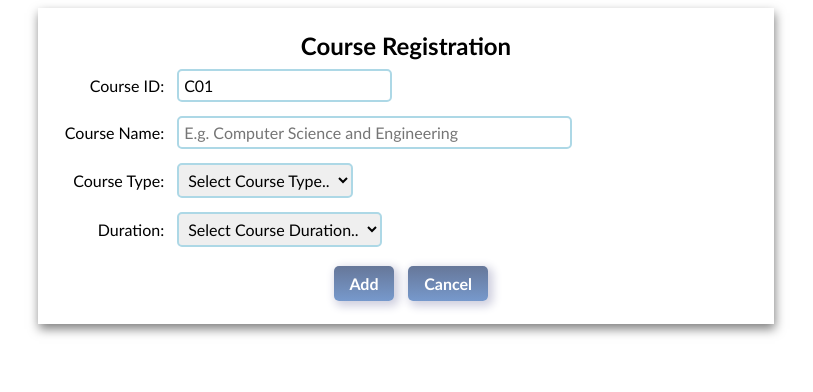
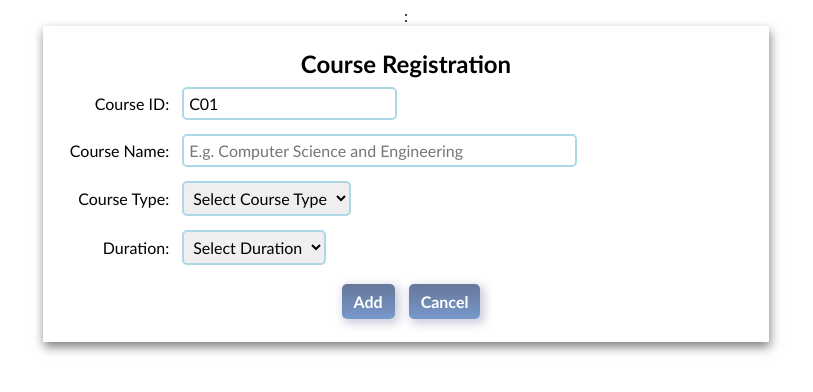
Before and after one commit to Aman0905/courseregistration.github.io, a plain HTML site: page index.html in a window 1280 px wide. Shown: the whole page, without its empty margins (234-1047 px from the left). Drawn offline with Linux system fonts and the light colour scheme.

Commit message:
Update index.html

```diff
--- a/index.html
+++ b/index.html
@@ -1,155 +1,109 @@
 <!doctype html>
 <html>
+	<head>
+		<meta name="viewport" content="width=device-width, initial"/>
+		<meta charset="UTF-8"/>
 
-<head>
-    <meta name="viewport" content="width=device-width" />
-    <meta charset="UTF-8" />
-
-
-    <title>
-        Course Registration
-    </title>
+		<title>Course Registration</title>
 		<style type="text/css">
-        .commonHeader {
+			.commonHeader{
 				font-family: calibri;
 				font-size: x-large;
 				font-weight: bold;
 				text-align: center;
 				margin: 5px;
-
-
 			}
-
-        .commonLabel {
+			.commonLabel{
 				font-family: calibri;
 				font-size: medium;
 				text-align: right;
 				margin: 5px;
 				padding: 5px;
-
 			}
-
-        .commonInput {
+			.commonInput{
 				font-family: calibri;
 				font-size: medium;
+				border: 2px solid lightblue;
 				border-radius: 5px;
-            border: 2px solid lightblue;
 				text-align: left;
 				margin: 5px;
 				padding: 5px;
-
 			}
-
-        .commonInput {
-            font-family: calibri;
-            font-size: medium;
-            border-radius: 5px;
-            border: 2px solid lightblue;
-            text-align: left;
-            margin: 5px;
-            padding: 5px;
-
-        }
-
-        .headerCell {
+			.headerCell{
 				font-family: calibri;
 				font-size: large;
 				color: #8f3925;
+				border: 2px solid #934422;
 				border-radius: 5px;
-            border: 2px solid #934422;
 				text-align: center;
-            margin: 5px;
-            background: #efbada;
+				background: #efbaba;
 				padding: 10px;
-
 			}
-
-        .commonCell {
+			.commonCell{
 				font-family: calibri;
 				font-size: medium;
 				color: #122354;
+				border: 2px solid #934422;
 				border-radius: 5px;
-            border: 1px solid #934422;
 				text-align: center;
-            margin: 5px;
-            padding: 5px;
-
+				padding: 10px;
 			}
-
-        .error {
+			.error{
 				font-family: calibri;
 				font-size: small;
+				color: #ee2354;
 				font-style: italic;
-            color: #ee2354;
 				text-align: left;
-            margin: 5px;
 				padding: 5px;
 				width: 150px;
-
-
 			}
-
-        .box {
-            box-shadow: 1px 5px 10px rgba(0, 0, 0, 0.5);
+			.box{
+				box-shadow: 1px 5px 10px rgba(0,0,0,0.5);
 				box-sizing: border-box;
 				margin: 20px, 20px;
 				padding: 20px;
 				justify-content: center;
-
 			}
-
-        .buttons {
+			.buttons{
 				font-family: calibri;
 				font-size: 16px;
 				font-weight: bold;
+				border: none;
 				border-radius: 5px;
 				margin-left: 10px;
 				margin-top: 10px;
 				padding: 8px 12px 8px 12px;
 				box-shadow: 3px 3px 10px 2px #CECEDE;
-            border: none;
 				background: linear-gradient(180deg, #667799, #7799CC);
 				color: white;
-
 			}
-
-        .buttons:hover {
+			.buttons:hover{
 				border: 1px solid royalblue;
+				padding: 10px 14px 10px 14px;
 				box-shadow: 3px 3px 10px 2px #CCCCDD;
-            padding: 10px 14px 10px 14 px;
 				cursor: pointer;
 				background: linear-gradient(180deg, #DCDCEE, #FEFEFF);
 				color: royalblue;
-
 			}
-
-        .buttons:focus {
-            background: linear-gradient(180deg, #dcdcee, #FEFEFF);
+			.buttons:focus{
+				background: linear-gradient(180deg, #DCDCEE, #FEFEFF);
 				color: royalblue;
-
 			}
 		</style>
-</head>
-
-<body style="background-color:white" onload="generateCid()">
+	<body onload="generateCourseId()">
 		<center>
-        <form name="frmCourseReg" id="frmCourseReg" method="POST">
+			<form name="frmCourseReg" id="frmCourseReg" method="POST" action="">
 				<table class="box">
 					<tr>
 						<td colspan="3" class="commonHeader">Course Registration</td>
 					</tr>
 					<tr>
 						<td class="commonLabel">Course ID:</td>
-                    <td colspan="2"><input type="text" id="txtcourseid" name="txtcourseid" readonly class="commonInput">
-                    </td>
+						<td colspan="2"><input type="text" id="txtCourseId" name="txtCourseId" readonly class="commonInput"></input></td>
 					</tr>
 					<tr>
 						<td class="commonLabel">Course Name:</td>
-                    <td>
-                        <input type="text" id="txtCourseName" name="txtCourseName" size="40" maxlength="50"
-                            onblur="chkName(this)" autocomplete=true placeholder="E.g. Computer Science and Engineering"
-                            class="commonInput">
-                    </td>
+						<td><input class="commonInput" type="text" id="txtCourseName" name="txtCourseName" size="40" maxlength="50" onblur="CheckName(this)" autocomplete=true placeholder="E.g. Computer Science and Engineering"></input></td>
 						<td>
 							<div id="divCName" class="error"></div>
 						</td>
@@ -158,81 +112,81 @@
 						<td class="commonLabel">Course Type:</td>
 						<td colspan="2">
 							<select id="optCourseType" name="optCourseType" class="commonInput">
-                            <option value="">Select Course Type..</option>
-                            <option value="B.tech">B.Tech</option>
-                            <option value="M.tech">M.Tech</option>
-                            <option value="Bachelor">Bachelor</option>
-                            <option value="Master">Master</option>
-                            <option value="Diploma">Diploma</option>
+								<option value="">Select Course Type</option>
+								<option value="B.TECH">B.TECH</option>
+								<option value="M.TECH">M.TECH</option>
+								<option value="BACHELOR">BACHELOR</option>
+								<option value="MASTER">MASTER</option>
+								<option value="DIPLOMA">DIPLOMA</option>
 							</select>
 						</td>
-
 					</tr>
 					<tr>
-                    <td class="commonLabel">Duration:</td>
+						<td class="commonLabel">Duration:</td>:</td>
 						<td colspan="2">
 							<select id="optDuration" name="optDuration" class="commonInput">
-                            <option value="">Select Course Duration..</option>
+								<option value="">Select Duration</option>
 								<option value="2">2</option>
 								<option value="3">3</option>
 								<option value="4">4</option>
 							</select>
 						</td>
-
 					</tr>
+					<tr>
 						<td colspan="3" align="center" valign="center">
-                    <input id="addbtn" name="addbtn" onclick="validate()" type="button" value=" Add " class="buttons">
-                    <input id="cancelbtn" name="cancelbtn" type="reset" onblur="generateCid()" value=" Cancel "
-                        class="buttons">
+							<button id="addBtn" name="addBtn" class="buttons" type="button" onclick="validate()">Add</button>
+							<button id="cancelBtn" name="cancelBtn" type="reset" class="buttons" onblur="generateCourseId()">Cancel</button>
 						</td>
+					</tr>
 				</table>
 			</form>
 			<table>
-            <div id="showCourses" style="margin: 25px;"></div>
+				<div id="showCourses" style="margin:25px;"></div>
 			</table>
-
 		</center>
 	</body>
-
 </html>
 <script lang="javascript">
-    var txtCourseId = document.getElementById("txtcourseid");
+	var txtCourseId = document.getElementById("txtCourseId");
 	var count = 1;
 	var flag = 0;
 	var flagName = false;
 
-    function generateCid() {
+	function generateCourseId() {
 		var cid = "C" + count;
-        if (cid.length <= 3) {
+
+
+		if(cid.length <= 3){
 			var pad = 3 - cid.length;
 			cid = "C";
-            for (var i = 1; i <= pad; i++) {
-                cid += "0";
+			for(var i = 1; i <= pad; i++){
+				cid +="0";
 			}
 			cid += count;
 			flag = 1;
 			txtCourseId.value = cid;
-            document.getElementById("divCName").innerHTML = "";
-        } else {
-            alert("Reload The form.");
-            document.getElementById("addbtn").disable = true;
+			document.getElementById("divCName").innerHTML="";
+		}
+		else{
+			alert("Reload the form.");
+			document.getElementById("addBtn").disable=true;
 		}
 	}
 	var flagCName = false;
-    function chkName(htmlobj) {
+	function CheckName(htmlobj){
 		var strCName = htmlobj.value;
-        if (strCName == "") {
+		if(strCName==""){
 			flagCName = false;
 			document.getElementById("divCName").innerHTML = "Please enter Course Name.";
-        } else {
+		}else{
 			flagCName = false;
 			var regEx = /^[a-zA-Z ]+$/;
-            if (!strCName.match(regEx)) {
-                document.getElementById("divCName").innerHTML = "Invalid Course Name: Only Alphabets and Space allowed.";
+			if(!strCName.match(regEx)){
+				document.getElementById("divCName").innerHTML = "Invalid Course Name, only Alphabets and Space allowed.";
 				flagCName = false;
-            } else {
+			}else{
 				document.getElementById("divCName").innerHTML = "<img src=tick.jpg>";
-                flagCName = true;
+				flagCName=true;
 			}
 		}
 	}
@@ -246,11 +200,11 @@
 	headerContent += "</tr>";
 	var bottomContent = "</table>";
 	function validate(){
-		if(document.getElementById("txtcourseid").value!=""){
+		if(document.getElementById("txtCourseId").value!=""){
 			if(document.getElementById("txtCourseName").value!="" && flagCName==true){
 				if(document.getElementById("optCourseType").value!=""){
 					if(document.getElementById("optDuration").value!=""){
-						var cid = document.getElementById("txtcourseid").value;
+						var cid = document.getElementById("txtCourseId").value;
 						var cname = document.getElementById("txtCourseName").value;
 						var ctype = document.getElementById("optCourseType").value;
 						var duration = document.getElementById("optDuration").value;
@@ -266,7 +220,7 @@
 						alert("Course Successfully Added!");
 						document.getElementById("frmCourseReg").reset();
 						count = count+1;
-						generateCId();
+						generateCourseId();
 					}else{
 						alert("Please provide Duration.");
 					}
```
Lines whose indentation alone changed are shown as unchanged.
